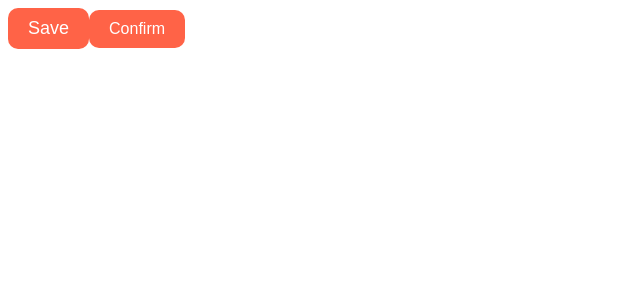
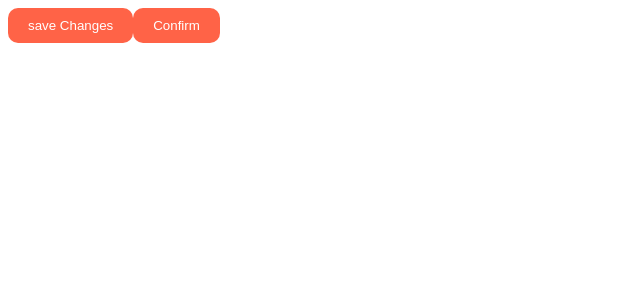
Before and after one commit to wnsgud0428/react-practice, a React (Create React App) app: page / in a window 1280 px wide. Shown: the top 300 px of the page, without its empty margins (0-640 px from the left). Built offline with nearby package versions, Linux system fonts and the light colour scheme.

Commit message:
#4.1 Memo

```diff
--- a/src/App.js
+++ b/src/App.js
@@ -1,16 +1,16 @@
-import { useEffect, useState } from "react";
+import { memo, useEffect, useState } from "react";
 
-function Btn({ btnName, big }) {
-  console.log(btnName, big);
+function Btn({ btnName, onClick }) {
+  console.log(btnName + "was renderd");
   return (
     <button
+      onClick={onClick}
       style={{
         backgroundColor: "tomato",
         color: "white",
         padding: "10px 20px",
         border: 0,
         borderRadius: 10,
-        fontSize: big ? 18 : 16,
       }}
     >
       {btnName}
@@ -18,11 +18,15 @@ function Btn({ btnName, big }) {
   );
 }
 
+const MemorizedBtn = memo(Btn);
 function App() {
+  const [value, setValue] = useState("save Changes");
+  const changeValue = () => setValue("Revert Changes");
+
   return (
     <div>
-      <Btn btnName="Save" big={true} />
-      <Btn btnName="Confirm" big={false} />
+      <MemorizedBtn btnName={value} onClick={changeValue} />
+      <MemorizedBtn btnName="Confirm" />
     </div>
   );
 }
```
